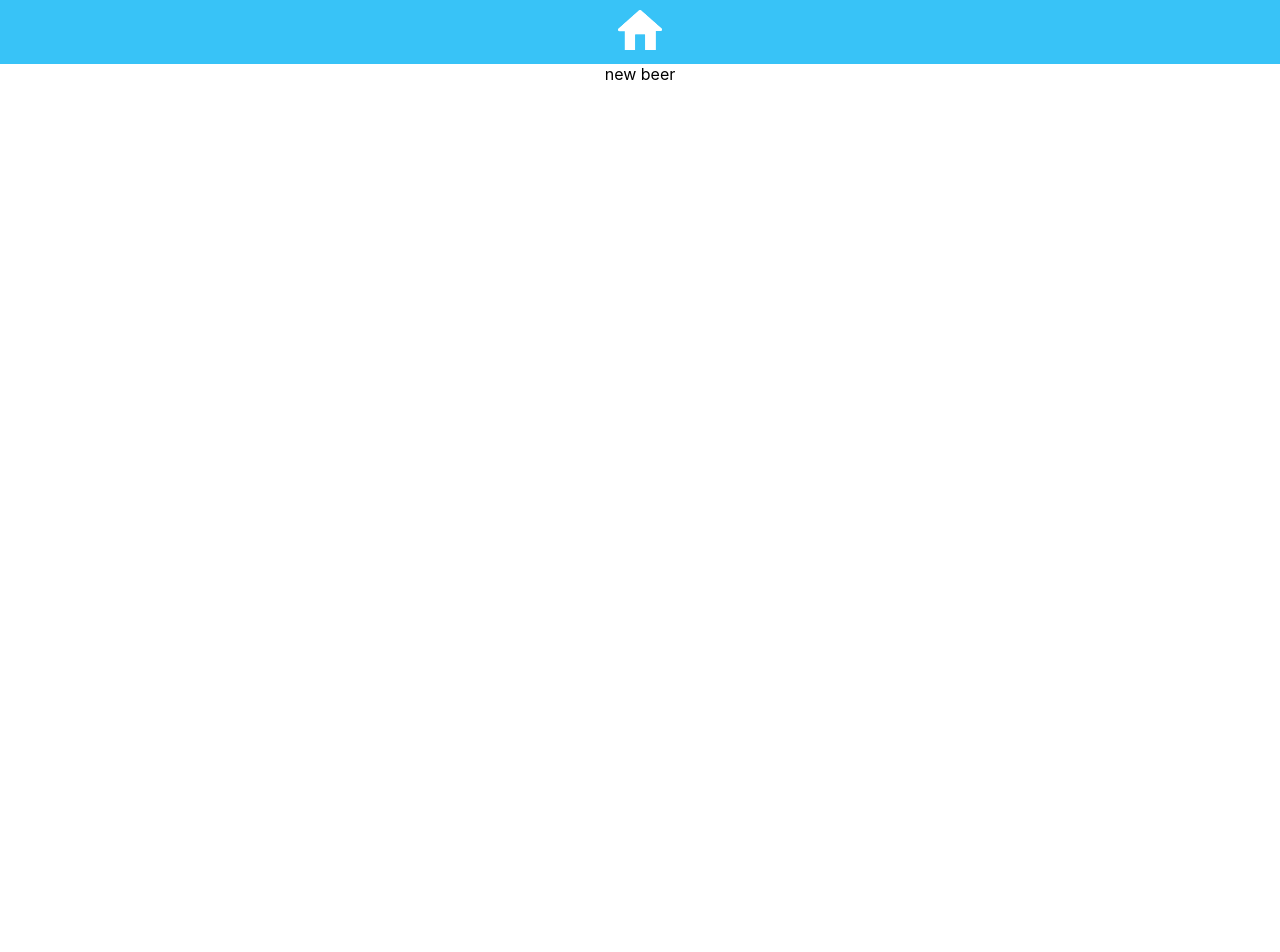
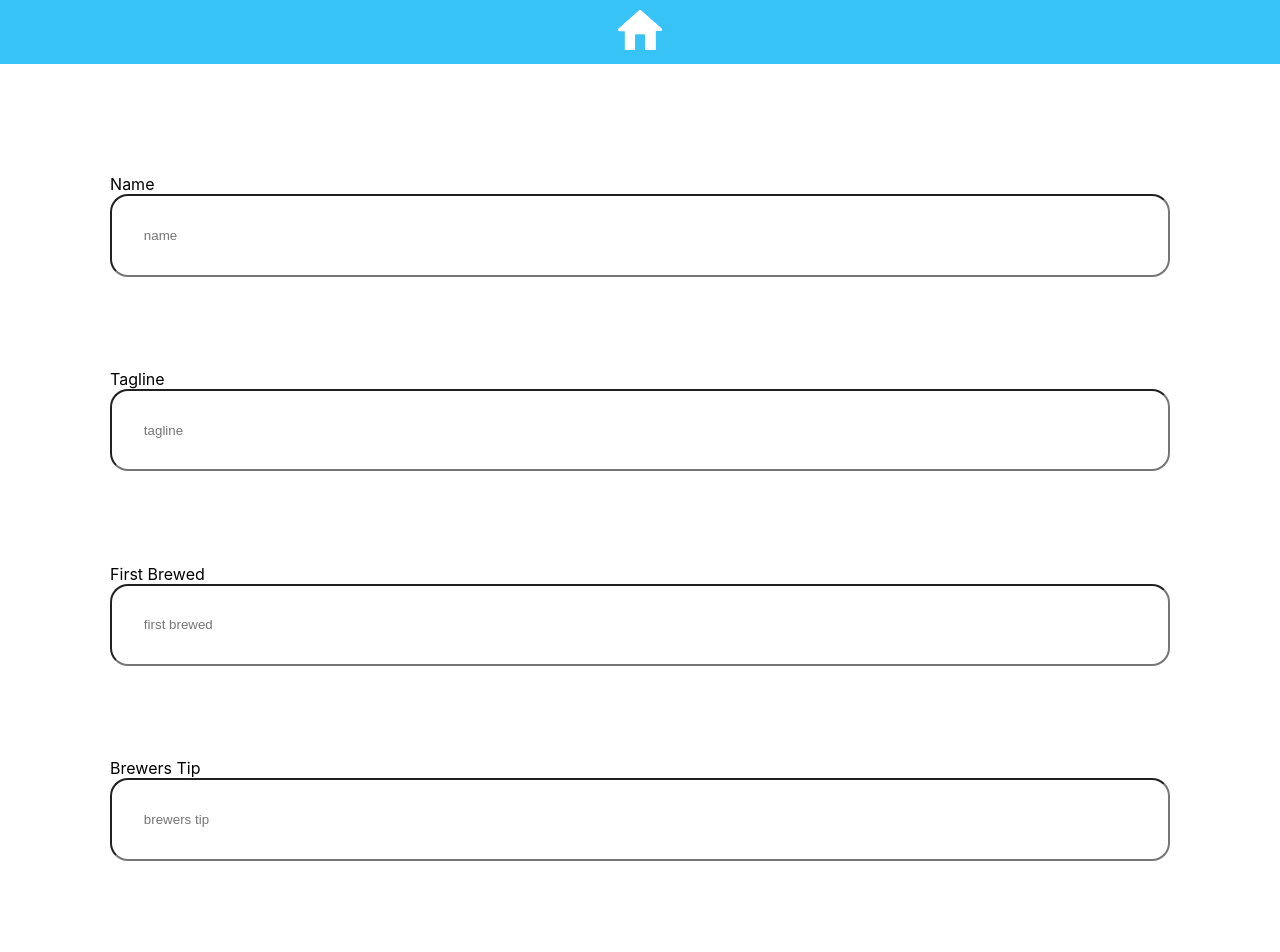
Before and after one commit to TatijanaRajcic/lab-react-ironbeers, a React (Create React App) app: page /new-beer in a window 1280 px wide. Shown: the top 952 px of the page. Before the commit the page ends 800 px from the top, so only its background shows below. Built offline with nearby package versions, Linux system fonts and the light colour scheme.

Commit message:
add new beer OK except redirecting

```diff
--- a/package.json
+++ b/package.json
@@ -3,6 +3,7 @@
   "version": "0.1.0",
   "private": true,
   "dependencies": {
+    "query-string": "^6.8.2",
     "react": "^16.9.0",
     "react-dom": "^16.9.0",
     "react-scripts": "3.0.1"
--- a/src/App.js
+++ b/src/App.js
@@ -4,7 +4,6 @@ import './App.css';
 import Nav from "./components/Nav";
 import Home from "./pages/Home";
 import AllBeers from "./pages/AllBeers";
-import RandomBeer from "./pages/RandomBeer";
 import NewBeer from "./pages/NewBeer";
 import BeerDetail from "./components/BeerDetail";
 import {Route} from "react-router-dom";
--- a/src/components/BeerDetail.js
+++ b/src/components/BeerDetail.js
@@ -1,7 +1,6 @@
 import React, { Component } from 'react';
 import axios from "axios";
 import "../stylesheets/BeerDetail.css";
-import { withRouter } from "react-router";
 
 class BeerDetail extends Component {
 
@@ -27,7 +26,6 @@ class BeerDetail extends Component {
       .catch((error)=>{
         this.setState({error:error})
       })
-
   }
 
   render() {
--- a/src/pages/NewBeer.js
+++ b/src/pages/NewBeer.js
@@ -1,9 +1,92 @@
-import React from 'react'
+import React, { Component } from 'react';
+import axios from "axios";
+import qs from "querystring"; // used for parsing a javascript object in the right format (x-www-form-urlencoded)
+import "../stylesheets/NewBeer.css";
 
-export default function NewBeer() {
-  return (
-    <div>
-      new beer
+class NewBeer extends Component {
+  constructor(props){
+    super(props);
+
+    this.state = {
+      tagline: '',
+      first_brewed: '',
+      brewers_tips: '',
+      contributed_by: '',
+      attenuation_level: '',
+      name: ''
+    }
+
+    this.handleFormSubmit = this.handleFormSubmit.bind(this);
+  }
+
+  handleFormChange = (e)=> {
+    this.setState({
+        [e.target.name]: e.target.value // within the square brackets "[]" you can use dynamic keys
+    })
+  }
+
+  handleFormSubmit = (e)=> {
+    e.preventDefault(); // disable the default form behavious (redirecting to a new page)
+    axios({
+        method: "POST",
+        headers: { 'content-type': 'application/x-www-form-urlencoded' },
+        data:  qs.stringify(this.state), // don't send data in json format => cors error
+        url: `${process.env.REACT_APP_API}/beers/new`
+    })
+    .then((response)=> {
+        /* extra
+        https://stackoverflow.com/questions/31079081/programmatically-navigate-using-react-router
+        */
+    })
+    .catch((error)=> {
+        console.log(error)
+    })
+
+  }
+
+  render(){
+    return (
+      <div className="NewBeer">
+        <form onSubmit={this.handleFormSubmit} style={{display: "flex", "flex-wrap": "wrap"}}>{/* we don't want the default form submitting behaviour, so we're adding own submit handler   */}
+          <div>
+            <label>Name</label>
+            <input type="text" name="name" placeholder="name" value={this.state.name} onChange={this.handleFormChange} /> {/* reacts wants to be in charge of all the data   */}
+          </div>
+
+          <div>
+            <label>Tagline</label>
+            <input type="text" name="tagline" placeholder="tagline" value={this.state.tagline} onChange={this.handleFormChange} />{/* reacts wants to be in charge of all the data   */}
+          </div>
+
+          <div>
+            <label>First Brewed</label>
+            <input type="text" name="first_brewed" placeholder="first brewed" checked={this.state.first_brewed} onChange={this.handleFormChange} />{/* reacts wants to be in charge of all the data   */}
+          </div>
+
+          <div>
+            <label>Brewers Tip</label>
+            <input type="text" name="brewers_tips" placeholder="brewers tip" checked={this.state.brewers_tips} onChange={this.handleFormChange} />{/* reacts wants to be in charge of all the data   */}
+          </div>
+          <div>
+            <label>Attenuation Level</label>
+            <input type="number" name="attenuation_level" placeholder="attenuation level" checked={this.state.attenuation_level} onChange={this.handleFormChange} />{/* reacts wants to be in charge of all the data   */}
+          </div>
+          <div>
+            <label>Contributed By</label>
+            <input type="text" name="contributed_by" placeholder="contributed by" checked={this.state.first_brewed} onChange={this.handleFormChange} />{/* reacts wants to be in charge of all the data   */}
+          </div>
+
+          <div>
+            <label>Description</label>
+            <textarea type="text" placeholder="description"  name="description" value={this.state.description} onChange={this.handleFormChange} />{/* reacts wants to be in charge of all the data   */}
+          </div>
+          <div>
+            <input id = "BlueButton" type="submit" value="ADD NEW" />
+          </div>
+        </form>
     </div>
-  )
+    )
+  }
 }
+
+export default NewBeer;
--- a/src/pages/RandomBeer.js
+++ /dev/null
@@ -1,9 +0,0 @@
-import React from 'react'
-
-export default function RandomBeer() {
-  return (
-    <div>
-      random beer
-    </div>
-  )
-}
--- /dev/null
+++ b/src/stylesheets/NewBeer.css
@@ -0,0 +1,21 @@
+.NewBeer {
+  padding:5%;
+}
+
+.NewBeer div {
+  display:flex;
+  flex-direction: column;
+  text-align: start;
+  width: 100%;
+  margin: 4%
+}
+
+.NewBeer input, textarea {
+  border-radius: 18px;
+  padding:3%;
+}
+
+#BlueButton {
+  background-color:#38C3F7;
+  color:white;
+}
```
Also changed, not shown: 2 other files (tests, documents, lock files or other folders).
